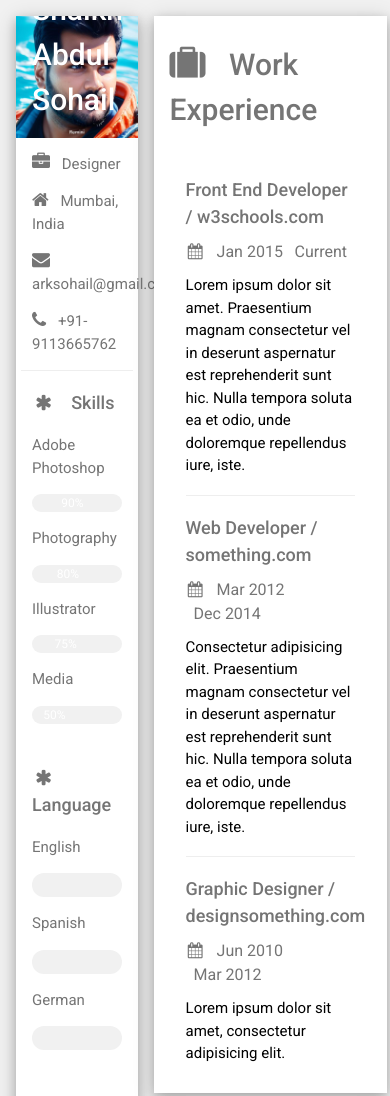
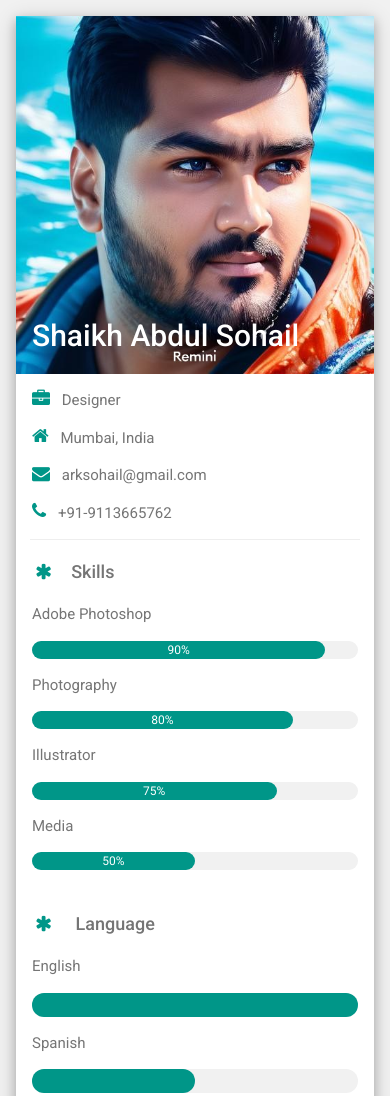
Before and after one commit to arksohail/w3s-cv-template, a plain HTML site: page index.html in a window 390 px wide. Shown: the top 1096 px of the page. Drawn offline with Linux system fonts and the light colour scheme.

Commit message:
CSS: Updated Color and Added Media Query to Cover Breakpoint of 600px for Responsive Layout

```diff
--- a/style.css
+++ b/style.css
@@ -108,7 +108,7 @@ h1 {
   display: inline-block;
   vertical-align: middle;
   margin-right: 8px;
-  color: var(--fbc-blue-70);
+  color: #009688;
   font-size: 18px;
 }
 /* Skills Section Style */
@@ -125,7 +125,7 @@ h1 {
 .skills h2 i::before,
 .language h2 i::before {
   font-size: 18px;
-  color: var(--fbc-blue-70);
+  color: #009688;
 }
 .skills h2 i,
 .language h2 i {
@@ -149,7 +149,7 @@ h1 {
   text-align: center;
   font-size: 12px;
   color: #fff;
-  background-color: var(--fbc-blue-70);
+  background-color: #009688;
   border-radius: 16px;
 }
 /* Work and Academics Details Style */
@@ -178,7 +178,7 @@ h1 {
 .work-details h2 i::before,
 .education-details h2 i::before {
   font-size: 36px;
-  color: var(--fbc-blue-70);
+  color: #009688;
 }
 
 .work-details ul,
@@ -199,12 +199,13 @@ h1 {
   font-size: 16px;
   display: inline-block;
   margin-left: 8px;
-  color: var(--fbc-blue-70);
+  color: #009688;
+  vertical-align: middle;
 }
 .work-details li i::before,
 .education-details li i::before {
   font-size: 16px;
-  color: var(--fbc-blue-70);
+  color: #009688;
 }
 .work-details h3,
 .education-details h3 {
@@ -219,7 +220,7 @@ h1 {
 }
 /* Footer Style */
 footer {
-  background-color: var(--fbc-blue-70);
+  background-color: #009688;
   text-align: center;
   padding: 8px 0;
 }
@@ -227,7 +228,7 @@ footer p {
   margin: 10px 0;
 }
 footer p a {
-  border-bottom: 1px solid ;
+  border-bottom: 1px solid;
 }
 footer p,
 footer a {
@@ -245,8 +246,36 @@ footer ul li:first-child {
   margin-left: 0;
 }
 footer li a:hover {
-  opacity: .5;
+  opacity: 0.5;
 }
 footer li i::before {
   font-size: 16px;
 }
+@media only screen and (max-width: 600px) {
+  .container {
+    flex-direction: column;
+    padding: 16px;
+  }
+  .personal-details {
+    margin: 0 auto;
+  }
+  .work-academics {
+    padding: 0;
+  }
+  .work-academics,
+  .personal-details {
+    width: 100%;
+  }
+  .profile-image figure {
+    max-height: 100%;
+    position: relative;
+  }
+  .profile-image img {
+    width: 100%;
+    height: auto;
+  }
+  .work-details,
+  .education-details {
+    margin: 16px 0;
+  }
+}
```
